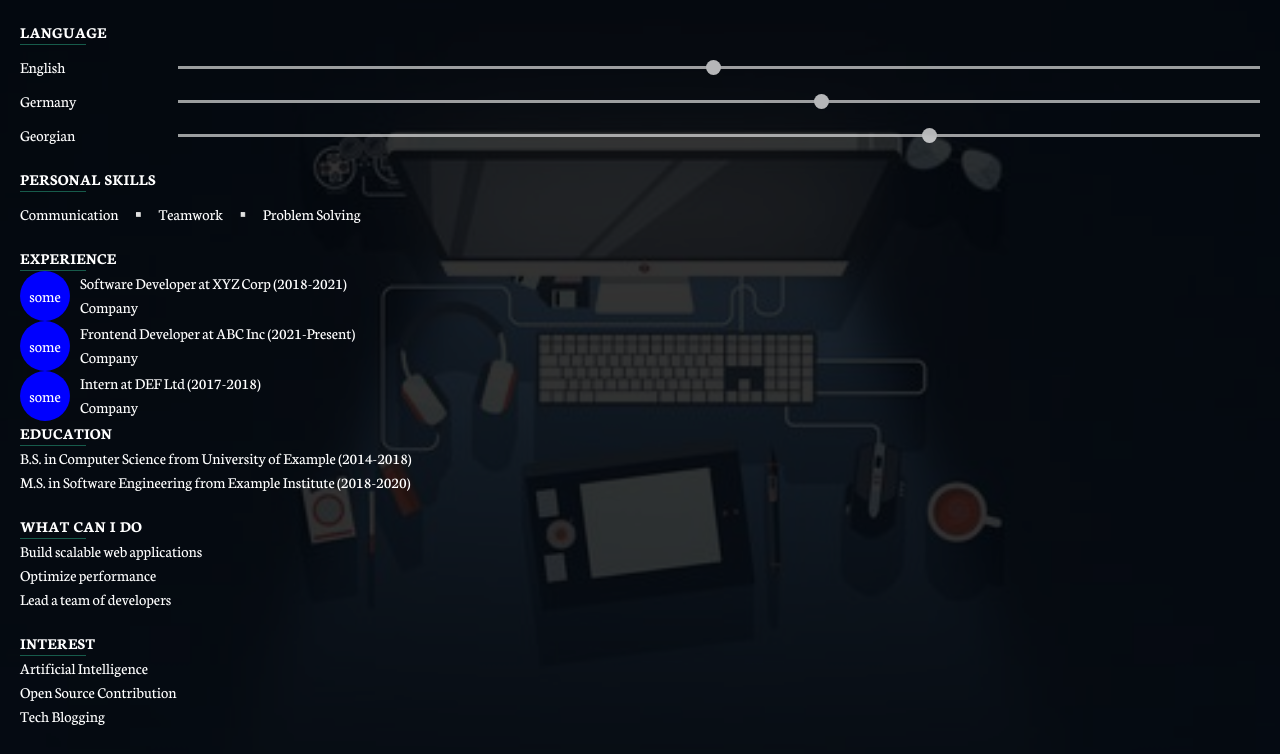
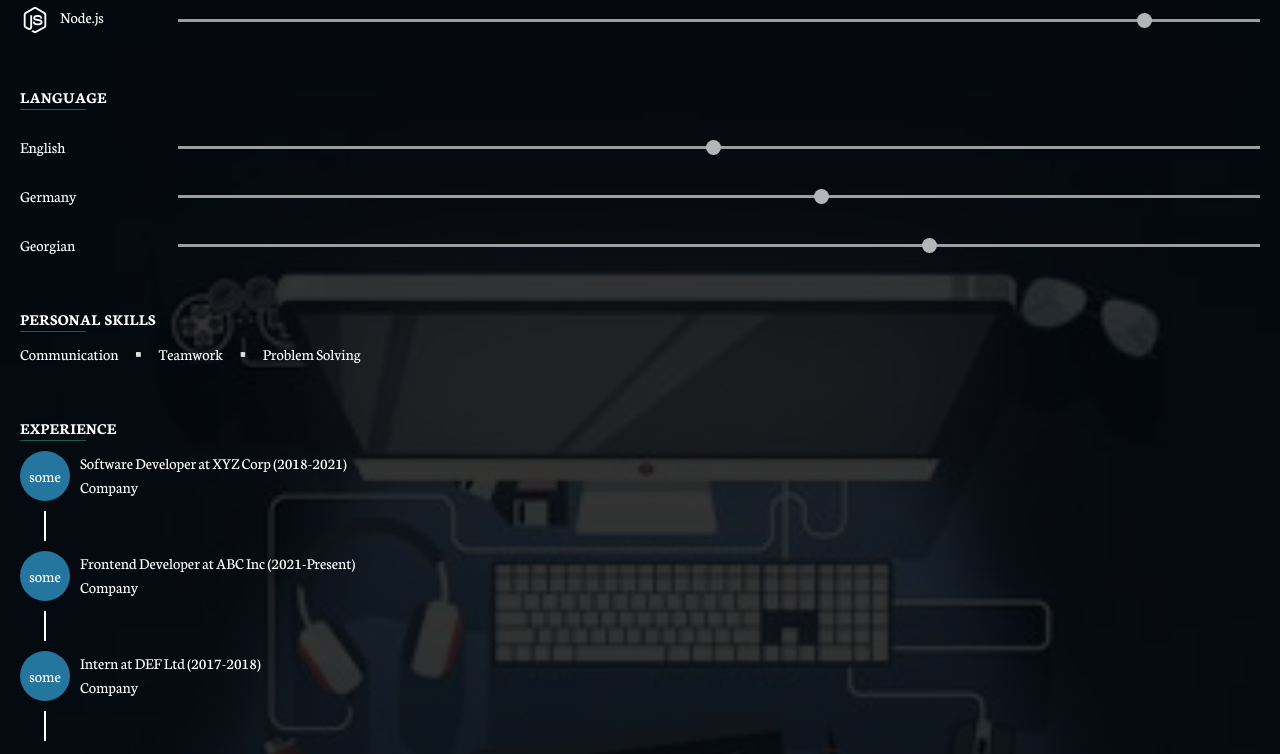
Before and after one commit to Davmike/new-portfolio, a React (Vite) app: page / in a window 1280 px wide. Shown: the part 1699-2453 px from the top of the page. Built offline with nearby package versions, Linux system fonts and the light colour scheme.

Commit message:
feat: add experience

```diff
--- a/src/Components/Resume.tsx
+++ b/src/Components/Resume.tsx
@@ -51,13 +51,13 @@ function Resume() {
       {/* main div for software, language and personal skill */}
       <div>
         {/* SOFTWARE SKILL container */}
-        <div className="relative text-white">
+        <div className="relative text-white mt-[20px]">
           <h3 className="font-bold">SOFTWARE SKILL</h3>
           <div className="w-[66px] h-[1px] bg-[#175b4b]"></div>
           {softwareSkills.map((item, index) => (
             <div
               key={index}
-              className="mt-[20px] flex justify-center items-center gap-[10px]"
+              className="mt-[25px] flex justify-center items-center gap-[10px]"
             >
               <div className="flex w-[170px] gap-[10px]">
                 <img src={item.src} alt={item.title} />
@@ -76,13 +76,13 @@ function Resume() {
         </div>
 
         {/* LANGUAGE container */}
-        <div className="relative text-white mt-[20px] ">
+        <div className="relative text-white mt-[50px]">
           <h3 className="font-bold">LANGUAGE</h3>
           <div className="w-[66px] h-[1px] bg-[#175b4b]"></div>
           {languages.map((item, index) => (
             <div
               key={index}
-              className="mt-[10px] flex justify-center items-center gap-[10px]"
+              className="mt-[25px] flex justify-center items-center gap-[10px]"
             >
               <div className="flex w-[170px] gap-[10px]">
                 <p>{item.title}</p>
@@ -100,7 +100,7 @@ function Resume() {
         </div>
 
         {/* PERSONAL SKILLS */}
-        <div className="relative text-white mt-[20px] ">
+        <div className="relative text-white mt-[50px] ">
           <h3 className="font-bold">PERSONAL SKILLS</h3>
           <div className="w-[66px] h-[1px] bg-[#175b4b]"></div>
           <div className="flex items-center flex-row gap-[10px]">
@@ -117,15 +117,18 @@ function Resume() {
       {/* main div for experience and education */}
       <div>
         {/* EXPERIENCE */}
-        <div className="relative text-white mt-[20px]">
+        <div className="relative text-white mt-[50px]">
           <h3 className="font-bold">EXPERIENCE</h3>
           <div className="w-[66px] h-[1px] bg-[#175b4b]"></div>
           {experiences.map((item, index) => (
             // main div
-            <div className="flex gap-[10px]">
+            <div className="flex gap-[10px] mt-[10px]">
               {/* second div fot circel */}
-              <div className="w-[50px] h-[50px] bg-[blue] rounded-[50px] flex justify-center items-center">
-                <p>some</p>
+              <div className="flex justify-center items-center flex-col gap-[10px]">
+                <div className="w-[50px] h-[50px] bg-[#24769f] rounded-[50px] flex justify-center items-center">
+                  <p>some</p>
+                </div>
+                <div className="w-[2px] h-[30px] bg-[white]"></div>
               </div>
               {/* for texts this div */}
               <div>
@@ -137,7 +140,7 @@ function Resume() {
         </div>
 
         {/* EDUCATION */}
-        <div className="relative text-white">
+        <div className="relative text-white mt-[50px]">
           <h3 className="font-bold">EDUCATION</h3>
           <div className="w-[66px] h-[1px] bg-[#175b4b]"></div>
           {education.map((item, index) => (
@@ -149,7 +152,7 @@ function Resume() {
       {/* main div for what can i do, interest and hobby */}
       <div>
         {/* WHAT CAN I DO */}
-        <div className="relative text-white mt-[20px]">
+        <div className="relative text-white mt-[50px]">
           <h3 className="font-bold">WHAT CAN I DO</h3>
           <div className="w-[66px] h-[1px] bg-[#175b4b]"></div>
           {whatCanIDo.map((item, index) => (
@@ -158,7 +161,7 @@ function Resume() {
         </div>
 
         {/* INTEREST */}
-        <div className="relative text-white mt-[20px]">
+        <div className="relative text-white mt-[50px]">
           <h3 className="font-bold">INTEREST</h3>
           <div className="w-[66px] h-[1px] bg-[#175b4b]"></div>
           {interests.map((item, index) => (
@@ -167,7 +170,7 @@ function Resume() {
         </div>
 
         {/* HOBBY */}
-        <div className="relative text-white mt-[20px]">
+        <div className="relative text-white mt-[50px]">
           <h3 className="font-bold">HOBBY</h3>
           <div className="w-[66px] h-[1px] bg-[#175b4b]"></div>
           {hobbies.map((item, index) => (
```
